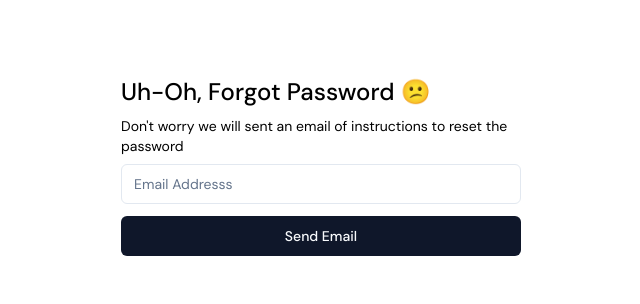
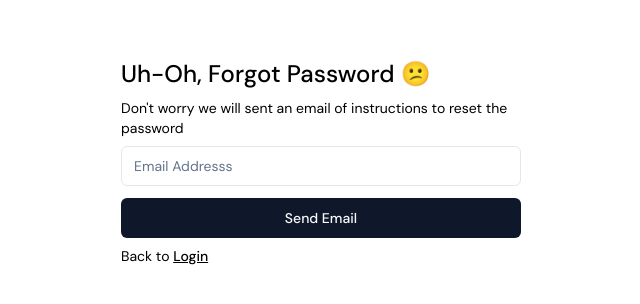
Before and after one commit to Vamsi-Praveen/AI_Interview, a React (Vite) app in the folder client/: page /auth/forgot-password in a window 1280 px wide. Shown: the part 234-538 px from the top of the page, without its empty margins (319-959 px from the left). Built offline with nearby package versions, Linux system fonts and the light colour scheme; no server answers.

Commit message:
added back to login Link

```diff
--- a/client/src/pages/ForgotPassword.jsx
+++ b/client/src/pages/ForgotPassword.jsx
@@ -3,7 +3,8 @@ import { Input } from '@/components/ui/input'
 import { useToast } from '@/components/ui/use-toast'
 import axios from 'axios'
 import { Loader } from 'lucide-react'
-import React, { useState } from 'react'
+import { useState } from 'react'
+import { Link } from 'react-router-dom'
 
 const ForgotPassword = () => {
     const [loading, setLoading] = useState(false);
@@ -70,6 +71,7 @@ const ForgotPassword = () => {
                         loading ? <Loader className='animate-spin h-4 w-4' /> : "Send Email"
                     }
                 </Button>
+                <p className='text-sm my-2'>Back to <Link to="/auth/login"><span className='font-medium underline'>Login</span></Link></p>
             </div>
         </div >
     )
```
